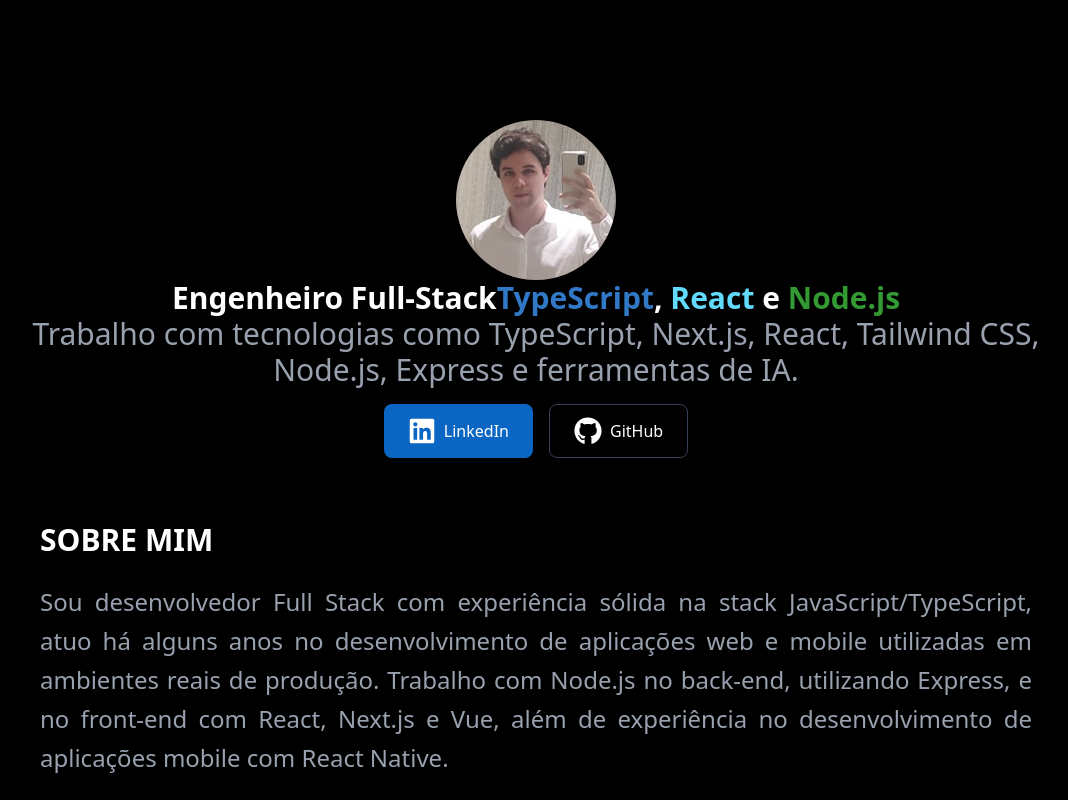
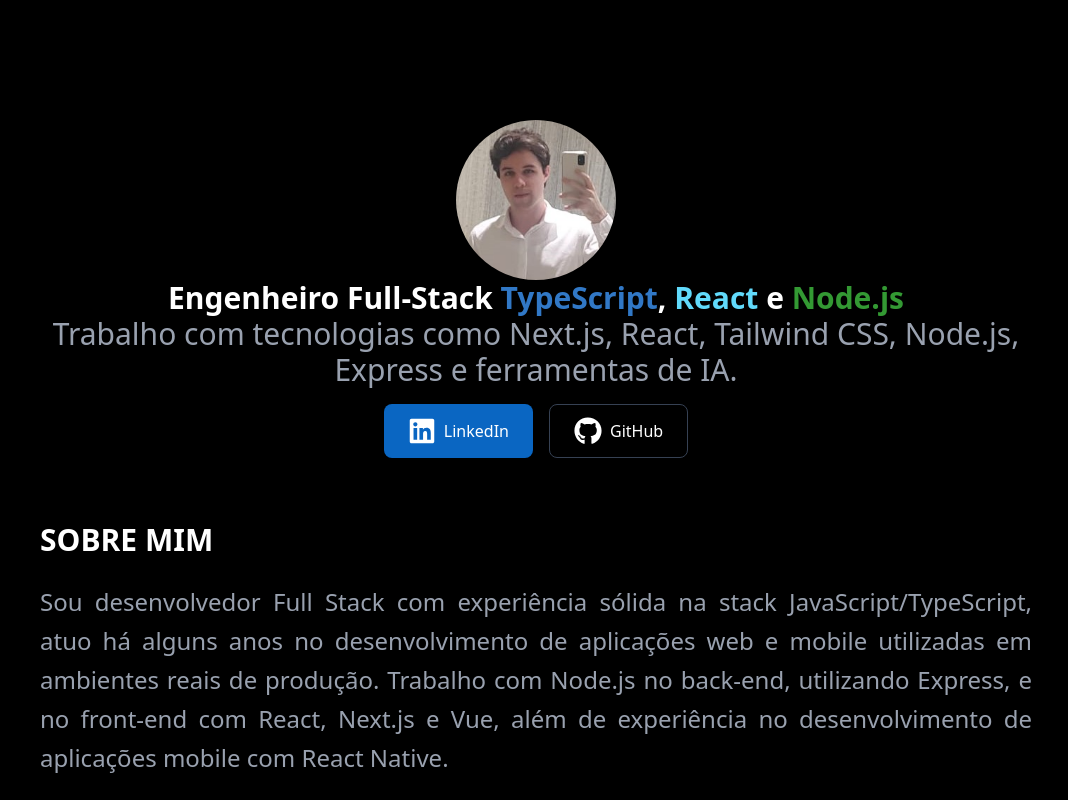
Before and after one commit to mateusbra/Portfolio, a React (Vite) app: page / in a window 1280 px wide. Shown: the top 800 px of the page, without its empty margins (104-1172 px from the left). Built offline with nearby package versions, Linux system fonts and the light colour scheme.

Commit message:
feat: add spacing to title

```diff
--- a/src/App.tsx
+++ b/src/App.tsx
@@ -14,14 +14,14 @@ export default function App() {
       {/* Título */}
       <h1 className="text-2xl md:text-3xl font-semibold text-center">
         Engenheiro Full-Stack
-        <span className="text-[#3178C6]">TypeScript</span>,{" "}
+        <span className="text-[#3178C6]"> TypeScript</span>,{" "}
         <span className="text-[#61DAFB]">React</span> e{" "}
         <span className="text-[#339933]">Node.js</span>
       </h1>
 
       {/* Descrição */}
       <p className="text-3xl text-center text-gray-400 max-w-5xl ">
-        Trabalho com tecnologias como TypeScript, Next.js, React, Tailwind CSS, Node.js, Express e ferramentas de IA.
+        Trabalho com tecnologias como Next.js, React, Tailwind CSS, Node.js, Express e ferramentas de IA.
       </p>
 
       {/* Botões */}
```
